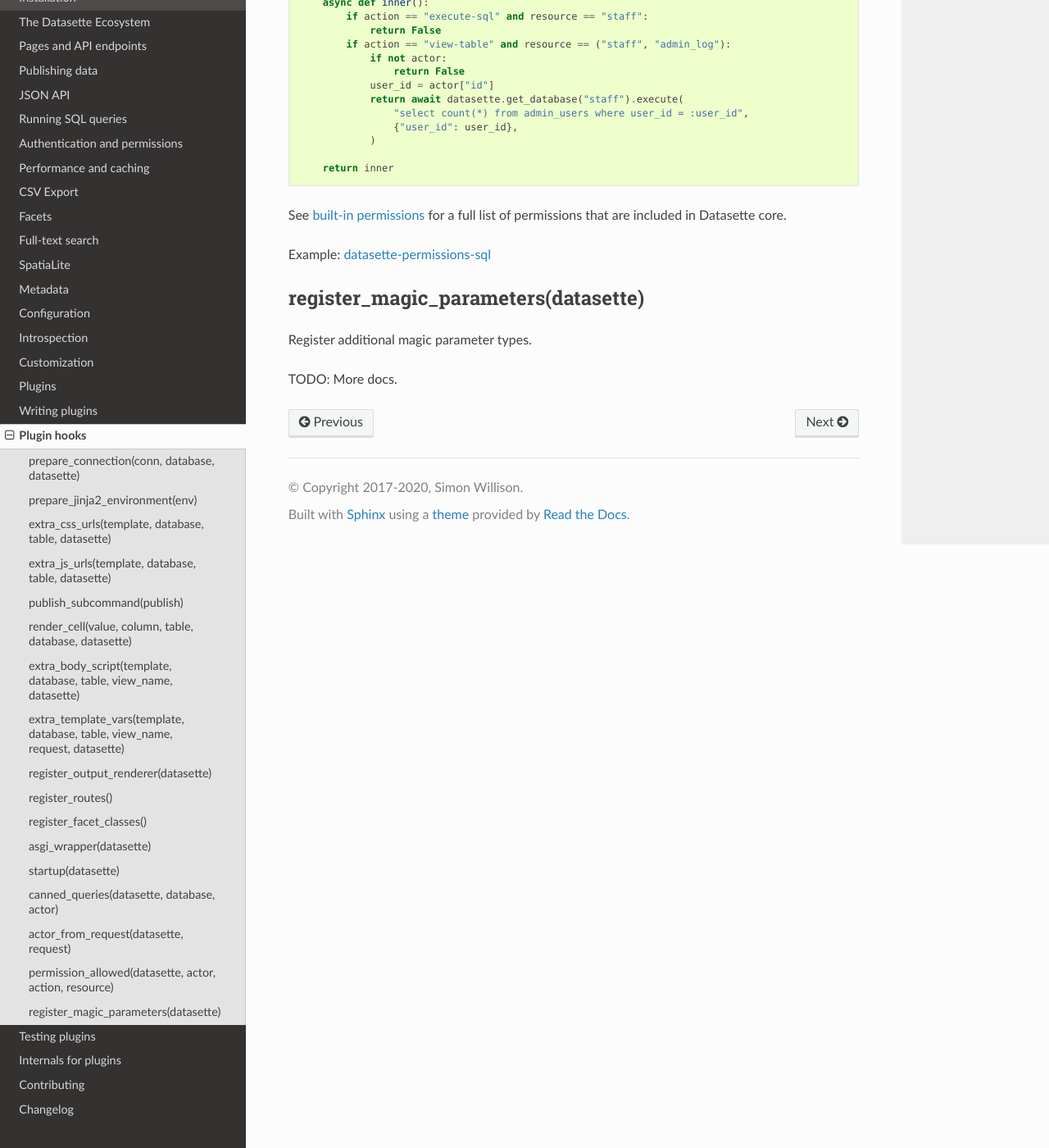
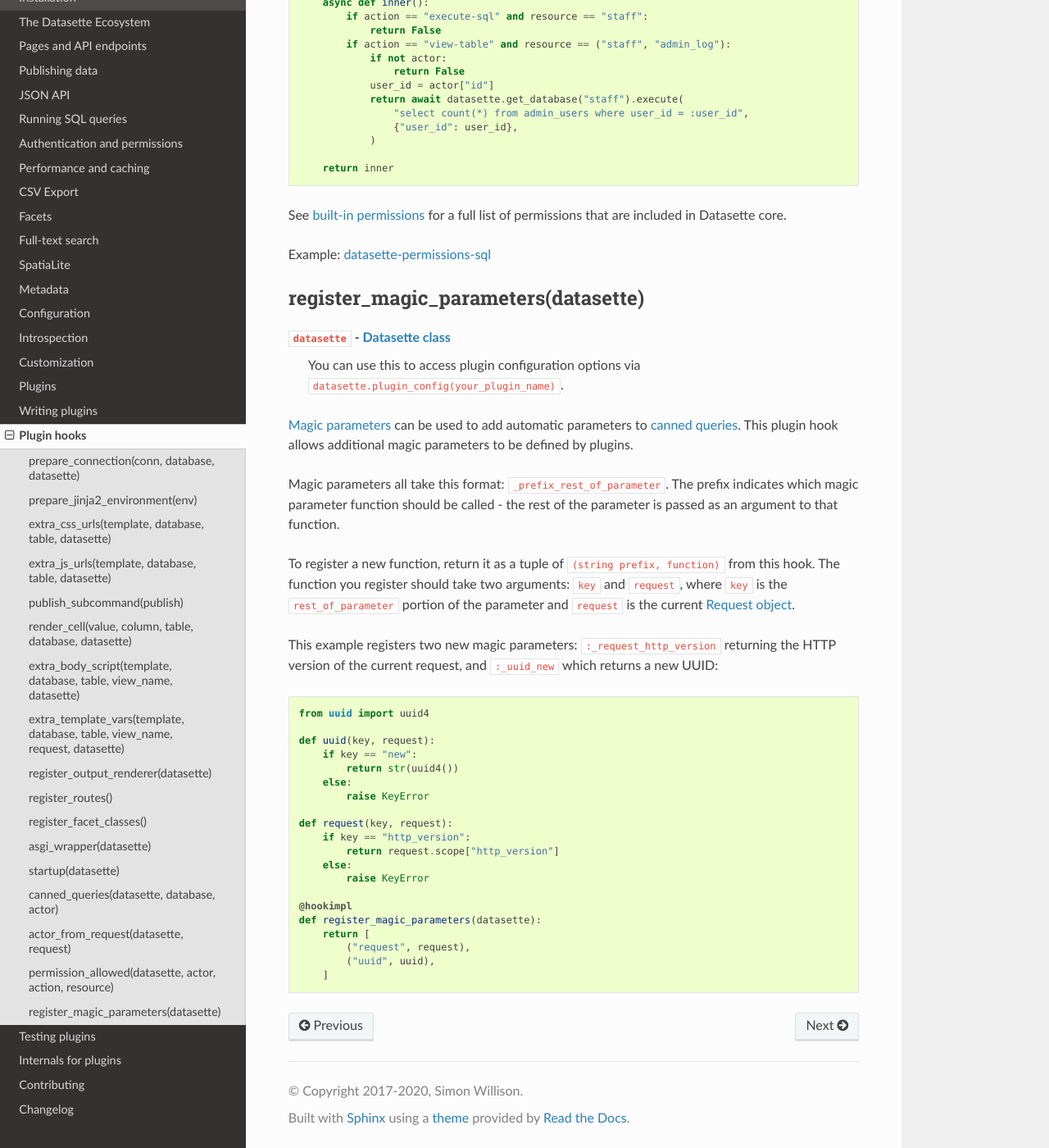
Before and after one commit to simonw/datasette, a Sphinx documentation site: the page built from docs/plugin_hooks.rst, in a window 1280 px wide and 1400 px high, scrolled down 19057 px. Shown: the whole window at 82% size. Built offline with Sphinx 7.4.7 and the Read the Docs theme 2.0.0, drawn with Linux system fonts in a browser that asks for light colours.

Commit message:
Docs for register_magic_parameters hook, refs #842

```diff
--- a/docs/plugin_hooks.rst
+++ b/docs/plugin_hooks.rst
@@ -901,6 +901,36 @@ Example: `datasette-permissions-sql <https://github.com/simonw/datasette-permiss
 register_magic_parameters(datasette)
 ------------------------------------
 
-Register additional magic parameter types.
+``datasette`` - :ref:`internals_datasette`
+    You can use this to access plugin configuration options via ``datasette.plugin_config(your_plugin_name)``.
 
-TODO: More docs.
+:ref:`canned_queries_magic_parameters` can be used to add automatic parameters to :ref:`canned queries <canned_queries>`. This plugin hook allows additional magic parameters to be defined by plugins.
+
+Magic parameters all take this format: ``_prefix_rest_of_parameter``. The prefix indicates which magic parameter function should be called - the rest of the parameter is passed as an argument to that function.
+
+To register a new function, return it as a tuple of ``(string prefix, function)`` from this hook. The function you register should take two arguments: ``key`` and ``request``, where ``key`` is the ``rest_of_parameter`` portion of the parameter and ``request`` is the current :ref:`internals_request`.
+
+This example registers two new magic parameters: ``:_request_http_version`` returning the HTTP version of the current request, and ``:_uuid_new`` which returns a new UUID:
+
+.. code-block:: python
+
+    from uuid import uuid4
+
+    def uuid(key, request):
+        if key == "new":
+            return str(uuid4())
+        else:
+            raise KeyError
+
+    def request(key, request):
+        if key == "http_version":
+            return request.scope["http_version"]
+        else:
+            raise KeyError
+
+    @hookimpl
+    def register_magic_parameters(datasette):
+        return [
+            ("request", request),
+            ("uuid", uuid),
+        ]
--- a/docs/sql_queries.rst
+++ b/docs/sql_queries.rst
@@ -324,6 +324,8 @@ Here's an example configuration (this time using ``metadata.yaml`` since that pr
 
 The form presented at ``/mydatabase/add_message`` will have just a field for ``message`` - the other parameters will be populated by the magic parameter mechanism.
 
+Additional custom magic parameters can be added by plugins using the :ref:`plugin_hook_register_magic_parameters` hook.
+
 .. _pagination:
 
 Pagination
```
Also changed, not shown: 2 other files.
